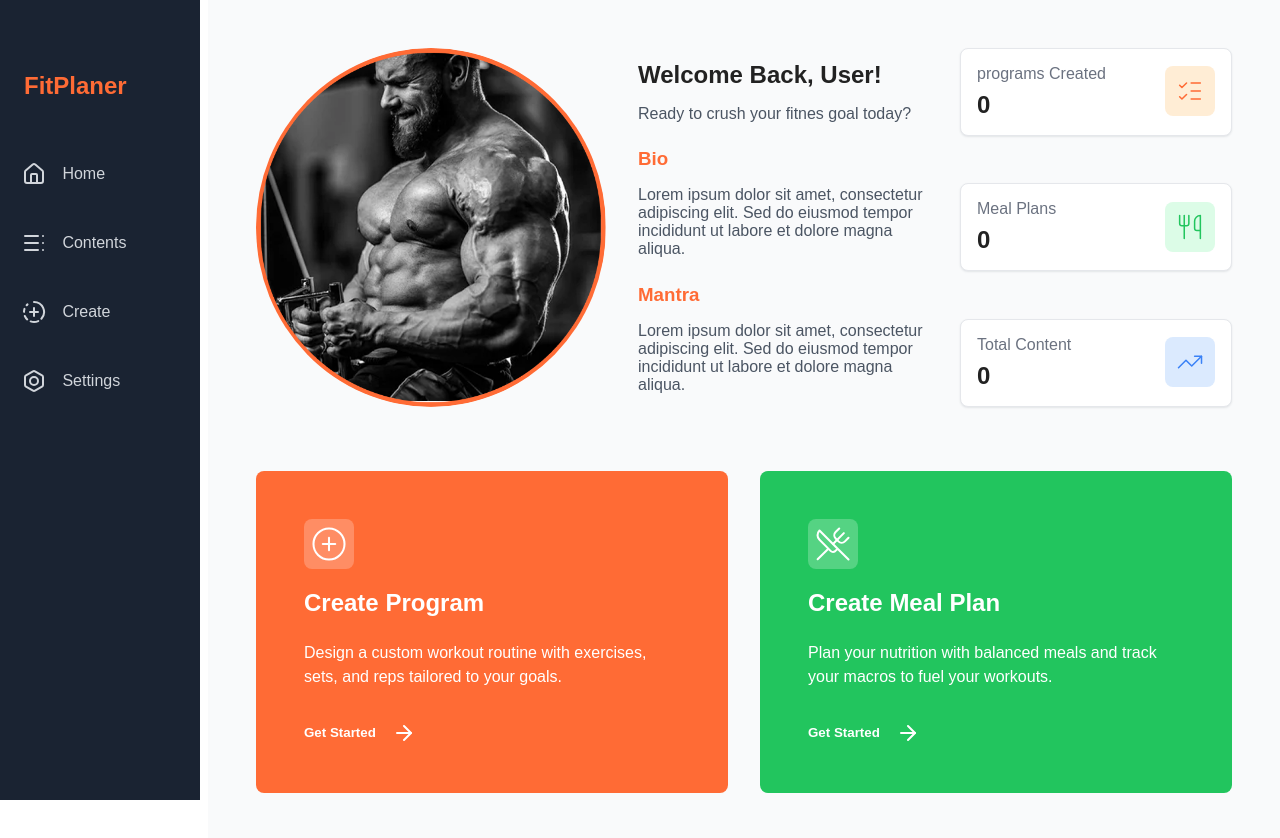
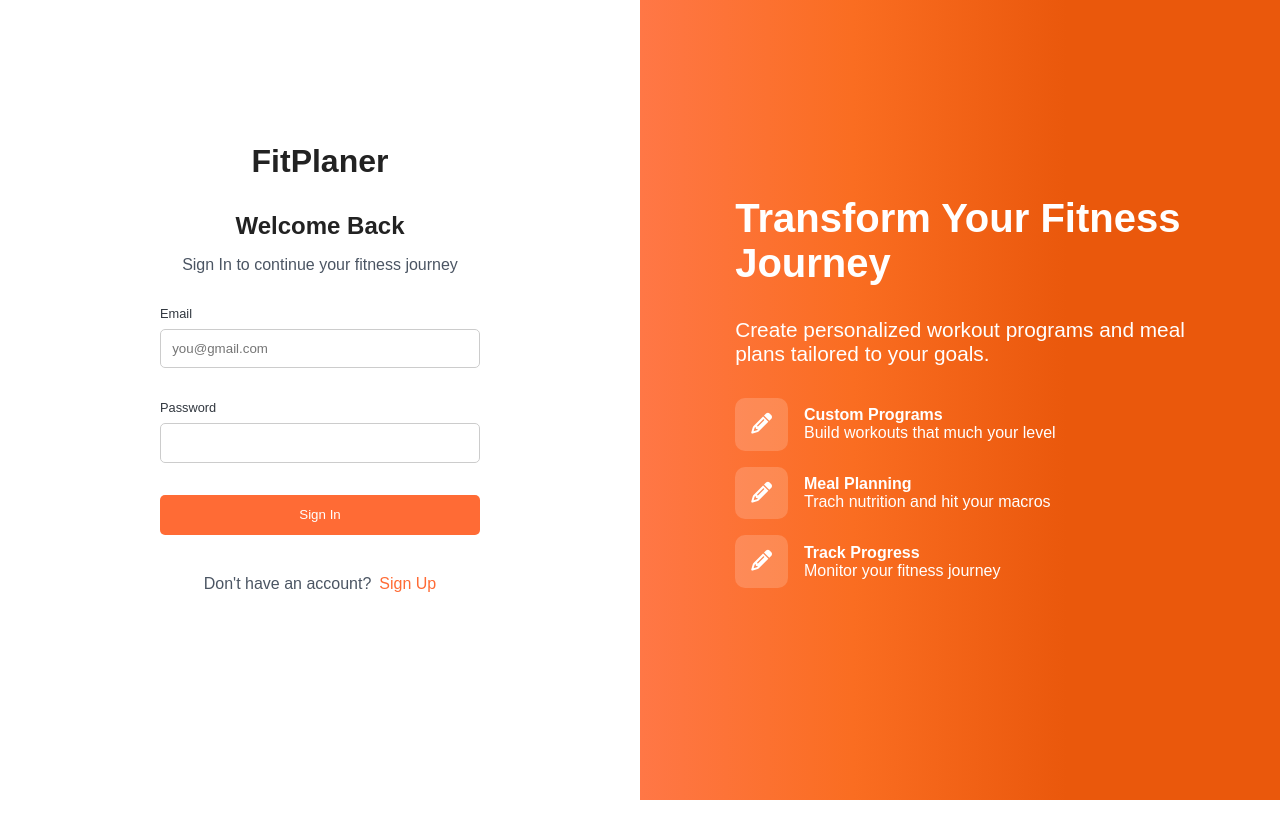
Before and after one commit to acesescon/FitPlaner, a React (Vite) app: page / in a window 1280 px wide. Shown: the top 838 px of the page. After the commit the page ends 800 px from the top, so only its background shows below. Built offline with nearby package versions, Linux system fonts and the light colour scheme.

Commit message:
starting again

```diff
--- a/src/App.jsx
+++ b/src/App.jsx
@@ -15,7 +15,7 @@ export default function App() {
   HANDLE SUBMIT FUNCTION (CALLS onLogin PROP)
   LoginComponent.jsx => Authentication.jsx => App.jsx
   ===========================================*/}
-  const [isLoggedIn, setISLoggedIn] = useState(true);
+  const [isLoggedIn, setISLoggedIn] = useState(false);
   const handleLogin = () => {
     setISLoggedIn(true);
   }
```
